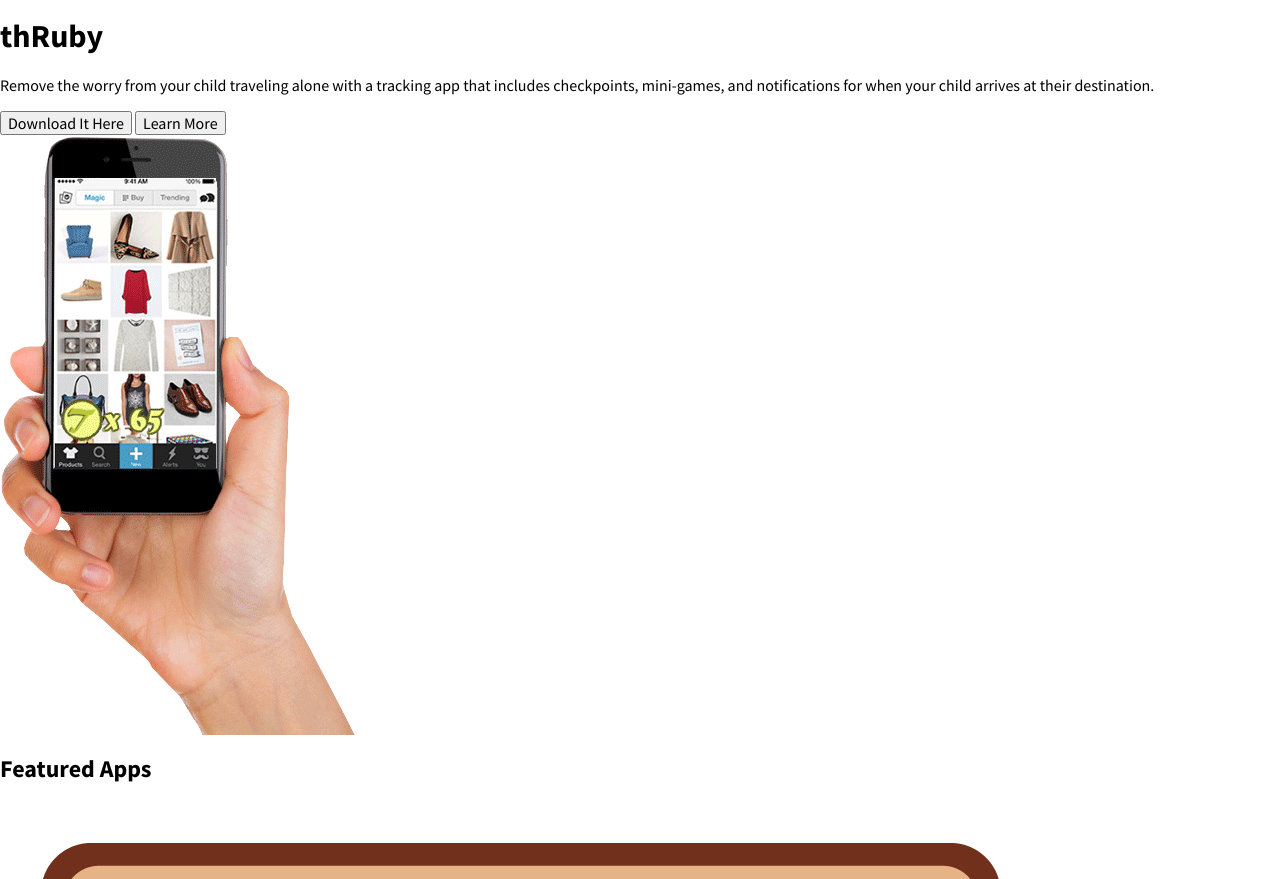
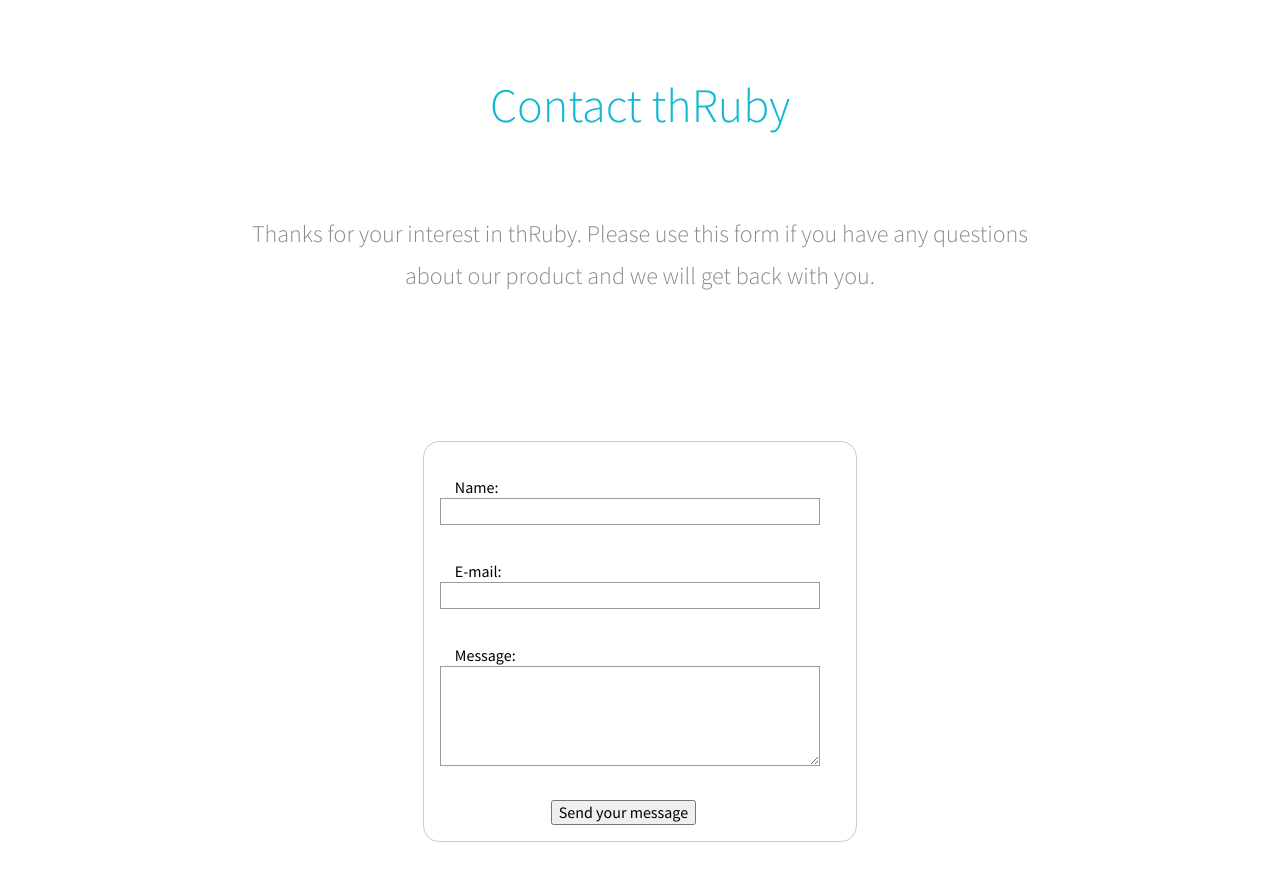
Before and after one commit to nss-day-cohort-24/uix-company-site-round-2-lonely-alligators, a plain HTML site: page contact.html in a window 1280 px wide. Shown: the part 73-952 px from the top of the page. Drawn offline with Linux system fonts and the light colour scheme; a script that the page names is missing.

Commit message:
added css for contact-form

```diff
--- a/contact.html
+++ b/contact.html
@@ -7,14 +7,10 @@
     <link href="https://fonts.googleapis.com/css?family=Source+Sans+Pro:300,400,600,700" rel="stylesheet">
     <link rel="stylesheet" type="text/css" media="screen" href="/css/header-footer.css" />
     <link rel="stylesheet" type="text/css" media="screen" href="/css/normalize.css" />
+    <link rel="stylesheet" type="text/css" media="screen" href="/css/contact.css" />
     <script src="main.js"></script>
 </head>
     <body class="landing">
-
-
-
-
-
        <!--  HEADER/NAV BAR-->
         <header class="homeHeader">
             <!-- <img id="logo" src="images/logos/logo-FABL-horz_07.png"> -->
@@ -31,64 +27,39 @@
             </nav>
         </header>
 
+        <div>
+                <section id="company" class="about">
+                    <div id="desc">
+                        <!-- <img src="images/logos/logo-FABL-vert_03.png"> -->
+                        <article>
+                            <h3 id="meet">Contact  thRuby</h3>
+                            <p id="mp">Thanks for your interest in thRuby. Please use this form if you have any questions about our product and we will get back with you.</p>
+                        </article>
 
+                            <div>
+                                    <form action="/my-handling-form-page" method="post">
+                                          <div>
+                                            <label for="name">Name:</label>
+                                            <input type="text" id="name" name="user_name">
+                                          </div>
 
+                                          <div>
+                                            <label for="mail">E-mail:</label>
+                                            <input type="email" id="mail" name="user_email">
+                                          </div>
 
+                                          <div>
+                                            <label for="msg">Message:</label>
+                                            <textarea id="msg" name="user_message"></textarea>
+                                          </div>
 
-
-
-
-
-        <div class="sectionDiv">
-            <section id="hero">
-                <article class="thruby">
-                    <h1>thRuby</h1>
-                    <p>Remove the worry from your child traveling alone with a tracking app that includes checkpoints, mini-games, and notifications for when your child arrives at their destination.</p>
-                    <button class="download1">Download It Here</button>
-                    <button class="download1">Learn More</button>
-                </article>
-                <img class="hand" src="/images/hand2.png" alt="hand holding phone">
-            </section>
-            <section id="featuredApps">
-                <div class="apps">
-                    <h2>Featured Apps</h2>
-                    <div id="app-1" class="featured">
-                        <a href="../products.html"><img src="/images/appIcons/lyingth.png"></a>
-                        <h3>Lyingth</h3>
-                        <p>Practice honesty with your child with our lie detecting app that can discreetly analyze if your child is telling the truth or a fib.</p>
-                    </div>
-                    <div id="app-2" class="featured">
-                        <a href="../products.html"><img src="/images/appIcons/carriage.png"></a>
-                        <h3>Carriage</h3>
-                        <p>Be sure your child is in caring hands while traveling to and from home with our trusted group of drivers.</p>
-                    </div>
-                    <div id="app-3" class="featured">
-                        <a href="../products.html"><img src="/images/appIcons/princer.png"></a>
-                        <h3>PrincePoint</h3>
-                        <p>Find the Prince Charming that fits your fantasy perfectly.</p>
-                    </div>
-                    <div class="featuredButtons">
-                        <button class="download1">Download It Here</button>
-                        <button class="download1">Download It Here</button>
-                        <button class="download1">Download It Here</button>
-                    </div>
+                                          <div class="button">
+                                            <button type="submit">Send your message</button>
+                                          </div>
+                                        </form>
                 </div>
-
-            </section>
-            <section id="contact">
-                <h2>Contact Us</h2>
-                <p>Lorem ipsum dolor sit amet, consectetur adipiscing elit, sed do eiusmod tempor incididunt ut labore et dolore magna aliqua. Ut enim ad minim veniam, quis nostrud exercitation ullamco laboris nisi ut aliquip ex ea commodo consequat. Duis aute irure dolor in reprehenderit in voluptate velit esse cillum dolore eu fugiat nulla pariatur. Excepteur sint occaecat cupidatat non proident, sunt in culpa qui officia deserunt mollit anim id est laborum.</p>
-                <form>
-                    <!-- Stuff -->
-                </form>
-            </section>
-            <nav>
-                <ul>
-                    <li><a href="#">back to top</a></li>
-                    <li><a href="#">back to section 1</a></li>
-                    <li><a href="#">back to section 2</a></li>
-                </ul>
-            </nav>
+                </div><!--desc-->
+            </section><!--class-about-->
         </div>
         <footer class="thrubyFooter">
         <div id="copy">
--- /dev/null
+++ b/css/contact.css
@@ -0,0 +1,98 @@
+
+
+#mp1 {
+    width: 65%;
+    font-family: "Source Sans Pro", sans-serif;
+    color: #8d8984;
+    font-weight: lighter;
+    line-height: 1.75em;
+    text-align: center;
+    font-size: 1.5em;
+    margin: 3em auto;
+    margin-bottom: 1em;
+
+}
+#meet1 {
+    font-family: "Source Sans Pro", sans-serif;
+    color: #10B9D2;
+    line-height: 1em;
+    text-align: center;
+    font-weight: lighter;
+    font-size: 3em;
+    margin: 1em 0 0 0;
+
+}
+
+p {
+    font-family: "Source Sans Pro", sans-serif;
+    font-weight: lighter;
+    color: #8d8984;
+    text-align: center;
+    font-size: 1.5em;
+    margin: 0;
+}
+
+  form {
+    /* Just to center the form on the page */
+    margin: 0 auto;
+    width: 400px;
+
+    /* To see the limits of the form */
+    padding: 1em;
+    border: 1px solid #CCC;
+    border-radius: 1em;
+    margin-bottom: 75px;
+  }
+
+  div + div {
+    margin-top: 1em;
+  }
+  label {
+    /* To make sure that all label have the same size and are properly align */
+    display: inline-block;
+    width: 90px;
+    padding:2px;
+  }
+
+  input, textarea {
+    /* To make sure that all text field have the same font settings
+       By default, textarea are set with a monospace font */
+    font: 1.25em sans-serif;
+
+    /* To give the same size to all text field */
+    width: 380px;
+
+    -moz-box-sizing: border-box;
+         box-sizing: border-box;
+
+    /* To harmonize the look & feel of text field border */
+    border: 1px solid #999;
+  }
+
+  input:focus, textarea:focus {
+    /* To give a little highligh on active elements */
+    border-color: #000;
+  }
+
+  textarea {
+    /* To properly align multiline text field with their label */
+    vertical-align: top;
+
+    /* To give enough room to type some text */
+    height: 5em;
+
+    /* To allow users to resize any textarea vertically
+       It works only on Chrome, Firefox and Safari */
+    resize: vertical;
+  }
+
+  .button {
+    /* To position the buttons to the same position of the text fields */
+    padding-left: 90px; /* same size as the label elements */
+  }
+
+  button {
+    /* This extra magin represent the same space as the space between
+       the labels and their text fields */
+    margin-left: .5em;
+  }
```
